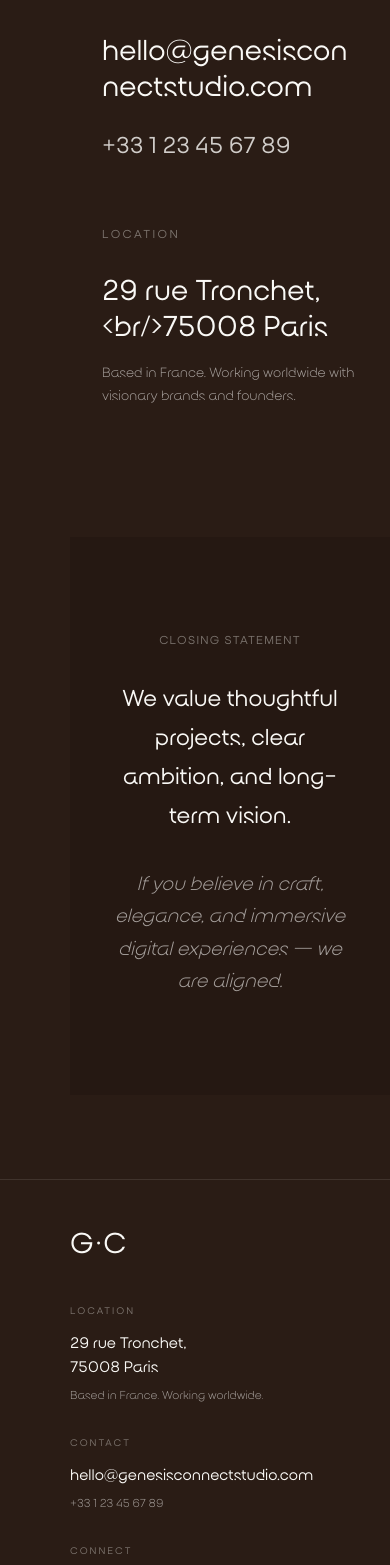
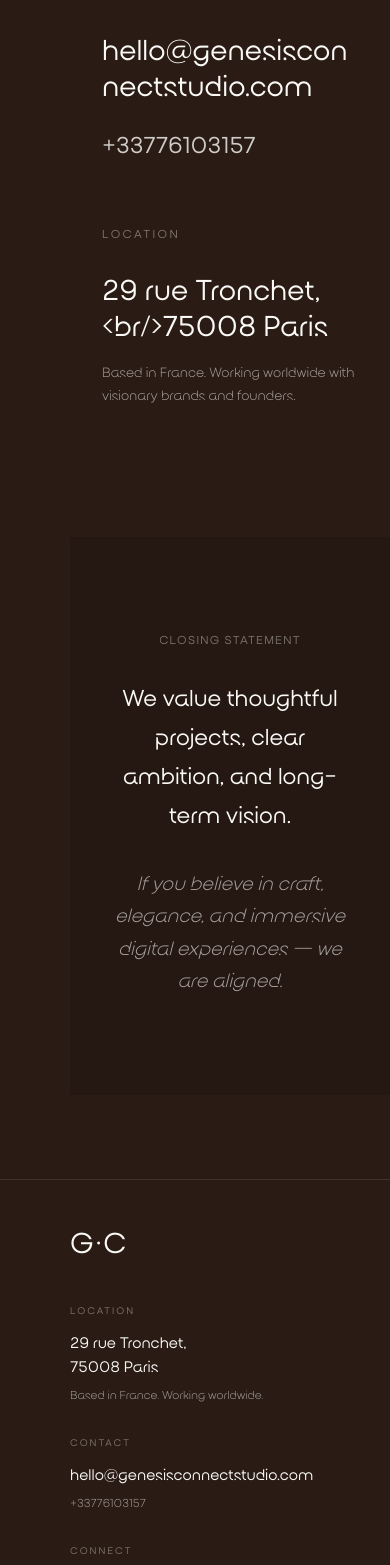
Before and after one commit to Junior0302/genesis-final, a Next.js app: page /en/contact in a window 390 px wide. Shown: the part 1363-2928 px from the top of the page. Built offline with nearby package versions, Linux system fonts and the light colour scheme; no server answers.

Commit message:
Mise à jour du numéro de téléphone

```diff
--- a/src/app/[locale]/contact/page.tsx
+++ b/src/app/[locale]/contact/page.tsx
@@ -121,10 +121,10 @@ export default function ContactPage() {
                                 hello@<br className="hidden md:block"/>genesisconnectstudio.com
                             </a>
                             <a
-                                href="tel:+33123456789"
+                                href="tel:+33776103157"
                                 className="text-2xl md:text-3xl font-serif text-[#FAF9F6]/80 hover:text-[#FAF9F6] transition-colors duration-300"
                             >
-                                +33 1 23 45 67 89
+                                +33776103157
                             </a>
                         </div>
                     </div>
--- a/src/components/layout/Footer.tsx
+++ b/src/components/layout/Footer.tsx
@@ -28,7 +28,7 @@ export default function Footer() {
         <div className="flex flex-col gap-2">
              <h4 className="text-[10px] uppercase tracking-[0.2em] text-[#FAF9F6]/40 mb-1">{t('contact')}</h4>
              <a href="mailto:hello@genesisconnectstudio.com" className="text-base font-serif hover:text-[#D4AF37] transition-colors">hello@genesisconnectstudio.com</a>
-             <p className="text-xs text-[#FAF9F6]/60 font-light">+33 1 23 45 67 89</p>
+             <p className="text-xs text-[#FAF9F6]/60 font-light">+33776103157</p>
         </div>
 
         {/* COL 3: SOCIALS & LEGAL */}
--- a/src/messages/en.json
+++ b/src/messages/en.json
@@ -268,7 +268,7 @@
         "title": "01. Site Publisher",
         "text1": "The website <strong>Genesis Connect</strong> is published by:",
         "text2": "<strong>Genesis Connect Studio</strong><br/>SAS with a capital of 1,000 €<br/>Headquarters: 29 rue Tronchet, 75008 Paris<br/>Registered with the Paris RCS under number 123 456 789<br/>Intracommunity VAT number: FR 12 123456789",
-        "text3": "<strong>Publication Director:</strong> Niaty Junior Tamba<br/><strong>Contact:</strong> hello@genesisconnectstudio.com<br/><strong>Phone:</strong> +33 1 23 45 67 89"
+        "text3": "<strong>Publication Director:</strong> Niaty Junior Tamba<br/><strong>Contact:</strong> hello@genesisconnectstudio.com<br/><strong>Phone:</strong> +33776103157"
       },
       "Hosting": {
         "title": "02. Hosting",
--- a/src/messages/fr.json
+++ b/src/messages/fr.json
@@ -268,7 +268,7 @@
         "title": "01. Éditeur du Site",
         "text1": "Le site <strong>Genesis Connect</strong> est édité par :",
         "text2": "<strong>Genesis Connect Studio</strong><br/>SAS au capital de 1 000 €<br/>Siège social : 29 rue Tronchet, 75008 Paris<br/>Immatriculée au RCS de Paris sous le numéro 123 456 789<br/>Numéro de TVA intracommunautaire : FR 12 123456789",
-        "text3": "<strong>Directeur de la publication :</strong> Niaty Junior Tamba<br/><strong>Contact :</strong> hello@genesisconnectstudio.com<br/><strong>Téléphone :</strong> +33 1 23 45 67 89"
+        "text3": "<strong>Directeur de la publication :</strong> Niaty Junior Tamba<br/><strong>Contact :</strong> hello@genesisconnectstudio.com<br/><strong>Téléphone :</strong> +33776103157"
       },
       "Hosting": {
         "title": "02. Hébergement",
--- a/src/messages/zh.json
+++ b/src/messages/zh.json
@@ -268,7 +268,7 @@
         "title": "01. 网站发布者",
         "text1": "<strong>Genesis Connect</strong> 网站发布者为：",
         "text2": "<strong>Genesis Connect Studio</strong><br/>资本金 1,000 欧元的简易股份公司 (SAS)<br/>总部：29 rue Tronchet, 75008 Paris<br/>巴黎 RCS 注册号 123 456 789<br/>欧盟增值税号：FR 12 123456789",
-        "text3": "<strong>出版总监：</strong> Niaty Junior Tamba<br/><strong>联系方式：</strong> hello@genesisconnectstudio.com<br/><strong>电话：</strong> +33 1 23 45 67 89"
+        "text3": "<strong>出版总监：</strong> Niaty Junior Tamba<br/><strong>联系方式：</strong> hello@genesisconnectstudio.com<br/><strong>电话：</strong> +33776103157"
       },
       "Hosting": {
         "title": "02. 托管",
```
